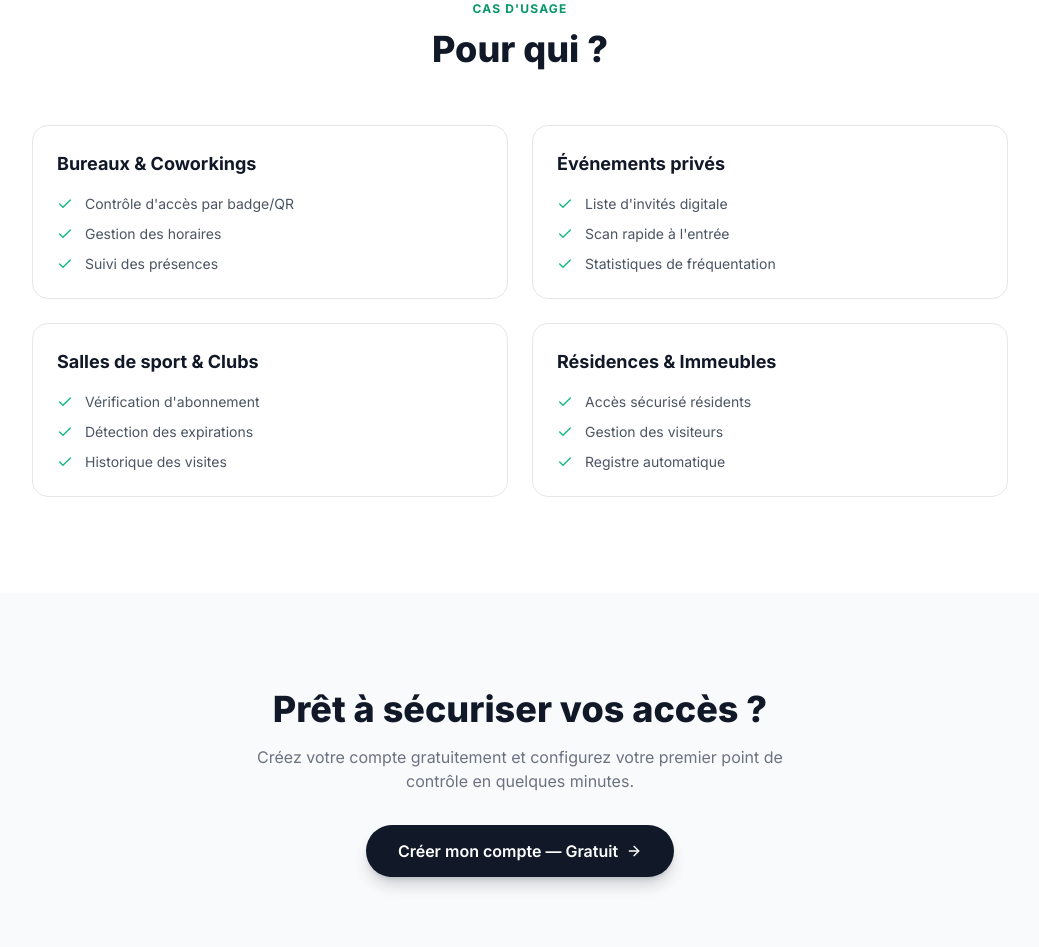
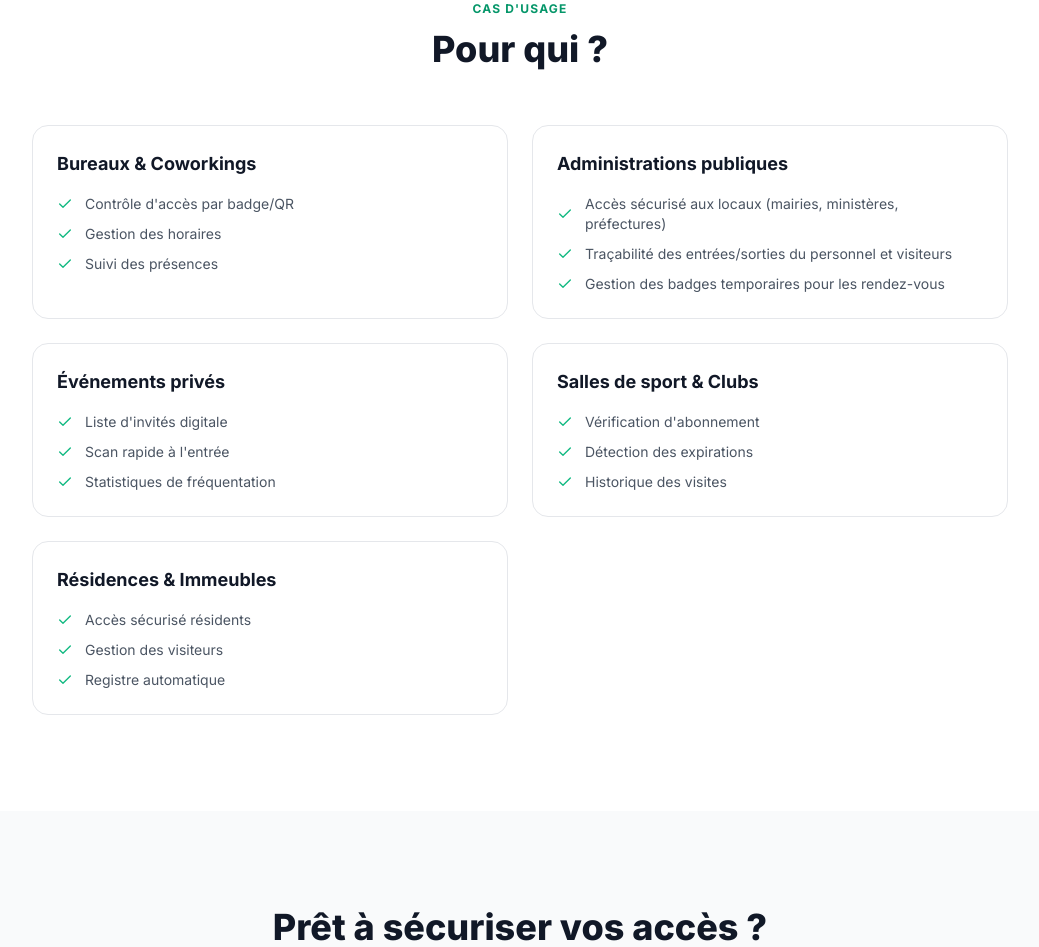
Before and after one commit to Jerome2024-net/BINQ, a Next.js app: page /binq-access in a window 1280 px wide. Shown: the part 2000-2947 px from the top of the page, without its empty margins (120-1159 px from the left). Built offline with nearby package versions, Linux system fonts and the light colour scheme; no server answers.

Commit message:
feat: ajout cas d'usage Administrations publiques sur page Binq Access

```diff
--- a/src/app/binq-access/page.tsx
+++ b/src/app/binq-access/page.tsx
@@ -157,6 +157,7 @@ export default function BinqAccessPage() {
           <div className="grid sm:grid-cols-2 gap-6">
             {[
               { title: "Bureaux & Coworkings", items: ["Contrôle d'accès par badge/QR", "Gestion des horaires", "Suivi des présences"] },
+              { title: "Administrations publiques", items: ["Accès sécurisé aux locaux (mairies, ministères, préfectures)", "Traçabilité des entrées/sorties du personnel et visiteurs", "Gestion des badges temporaires pour les rendez-vous"] },
               { title: "Événements privés", items: ["Liste d'invités digitale", "Scan rapide à l'entrée", "Statistiques de fréquentation"] },
               { title: "Salles de sport & Clubs", items: ["Vérification d'abonnement", "Détection des expirations", "Historique des visites"] },
               { title: "Résidences & Immeubles", items: ["Accès sécurisé résidents", "Gestion des visiteurs", "Registre automatique"] },
```
